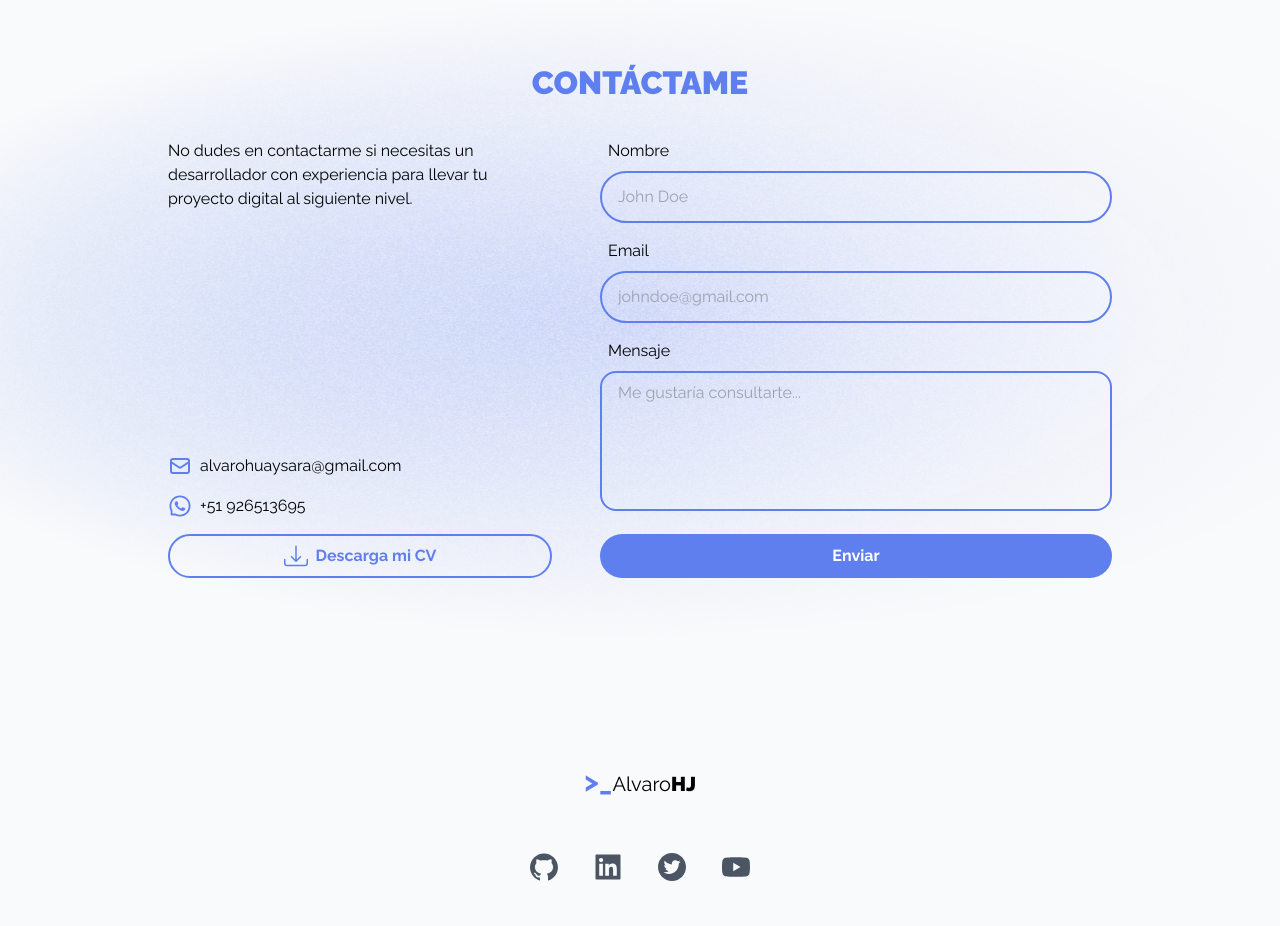
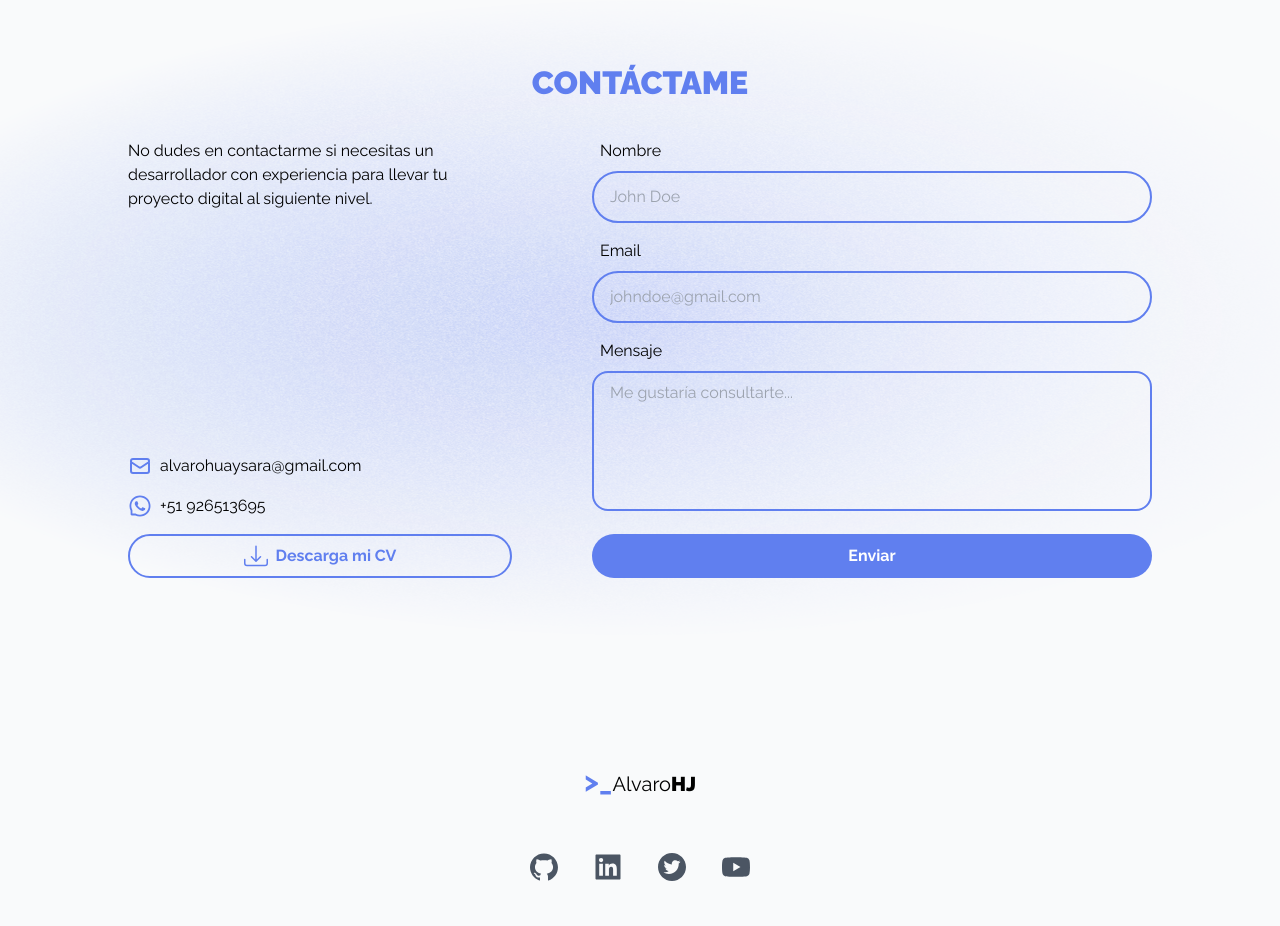
Before and after one commit to AlvaroHJ21/portfolio, a Next.js app: page / in a window 1280 px wide. Shown: the part 4080-5006 px from the top of the page. Built offline with nearby package versions, Linux system fonts and the light colour scheme; no server answers; the database is empty.

Commit message:
update contact section

```diff
--- a/src/components/organisms/contact.tsx
+++ b/src/components/organisms/contact.tsx
@@ -37,9 +37,9 @@
           </h2>
         </FadeDown>
 
-        <div className="flex flex-col gap-12 md:justify-center md:flex-row md:gap-12">
+        <div className="flex flex-col gap-12 md:flex-row md:gap-20">
           {/* Texts */}
-          <div className="space-y-4 md:flex md:flex-col md:justify-between md:max-w-sm">
+          <div className="flex-1 space-y-4 md:flex md:flex-col md:justify-between md:max-w-sm">
             <FadeUp>
               <p className="text-center text-black md:text-left dark:text-white">
                 No dudes en contactarme si necesitas un desarrollador con experiencia para llevar tu
@@ -65,7 +65,7 @@
           </div>
 
           {/* Form */}
-          <div className="w-full md:max-w-lg">
+          <div className="flex-1">
             <form onSubmit={handleSubmit} action="" className="flex flex-col gap-4">
               <FadeUp>
                 <label className="block mb-2 ml-2 text-black dark:text-white" htmlFor="name">
```
